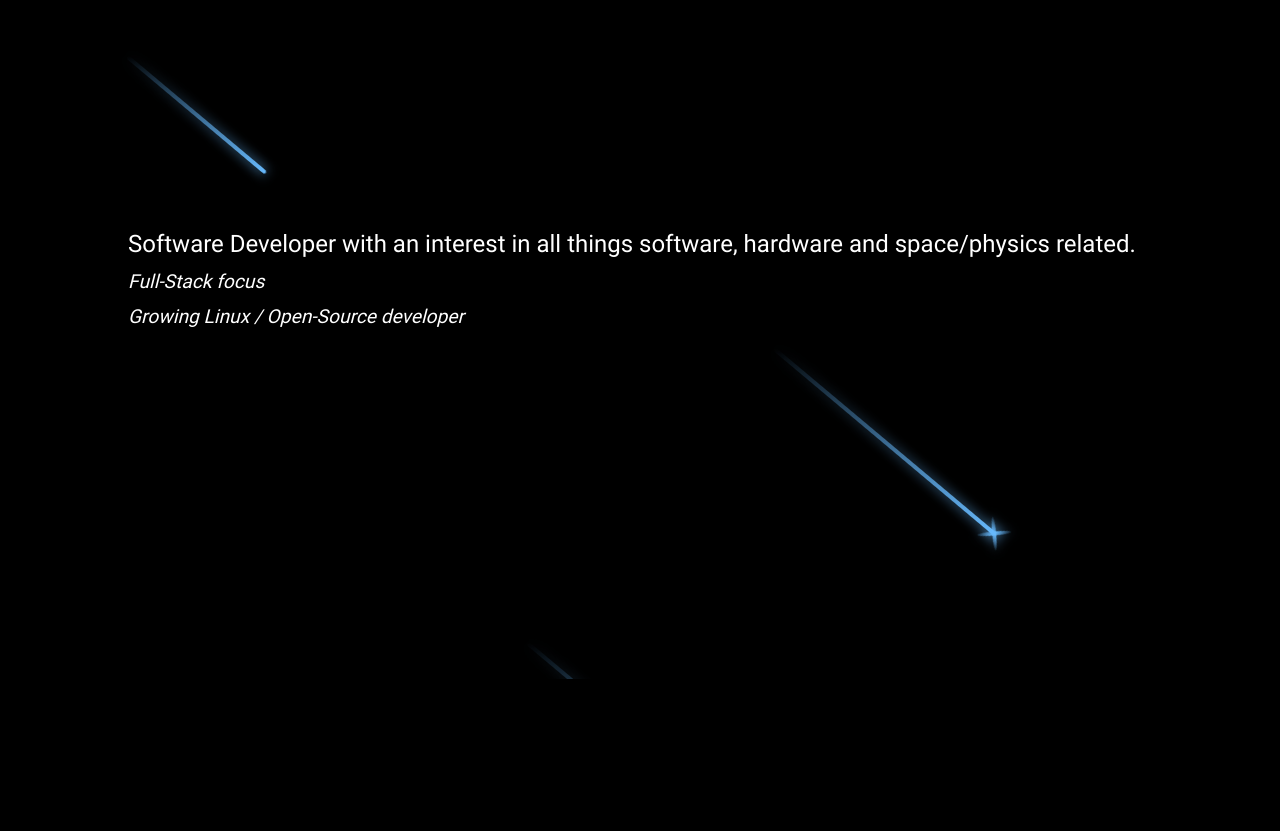
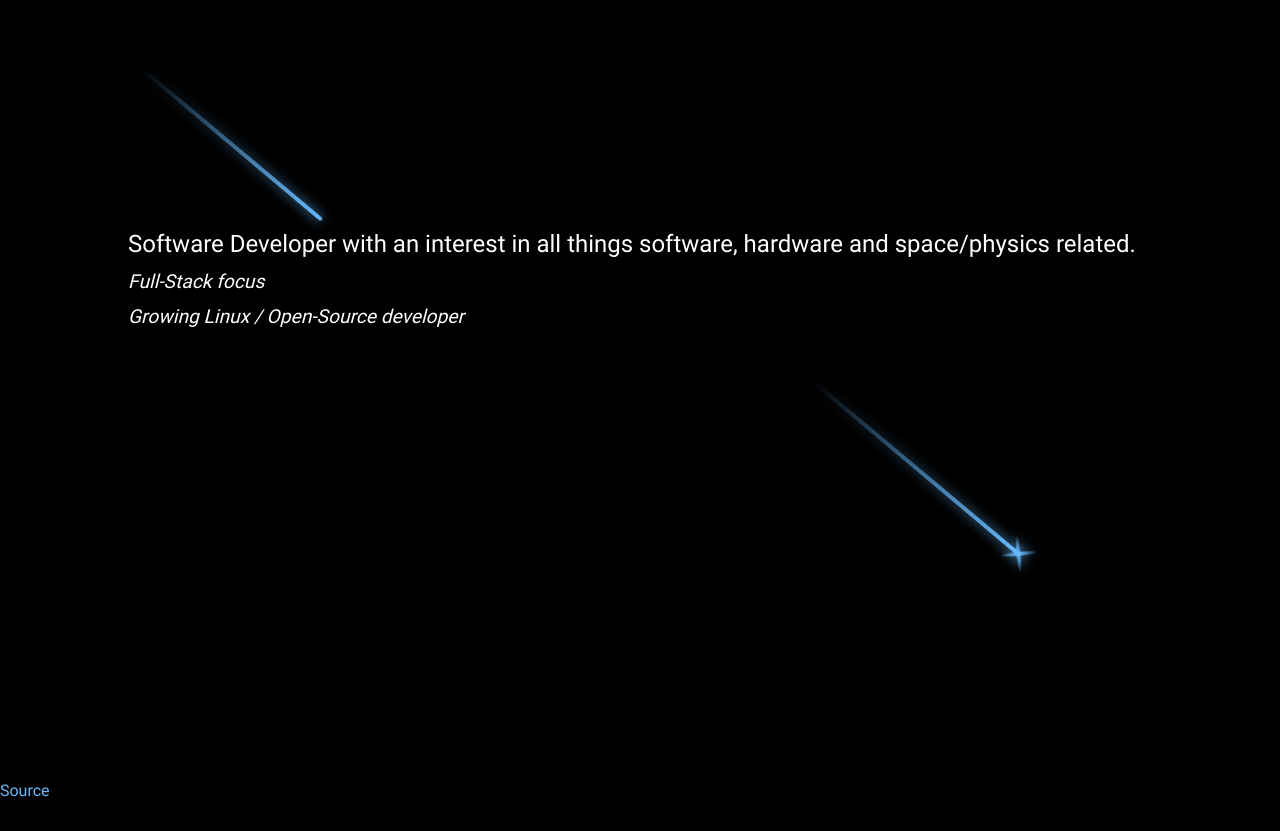
Before and after one commit to pziajski/personal-website, a React (Create React App) app: page / in a window 1280 px wide. Shown: the part 121-952 px from the top of the page. Built offline with nearby package versions, Linux system fonts and the light colour scheme.

Commit message:
included portfolio component

```diff
--- a/src/components/Home/Home.tsx
+++ b/src/components/Home/Home.tsx
@@ -1,6 +1,7 @@
 import "./Home.scss";
 import { StarFall } from '../../components/StarFall/StarFall';
 import { Github, Linkedin } from "react-bootstrap-icons";
+import { Portfolio } from "../Portfolio/Portfolio";
 
 export const Home = () => {
     return (
@@ -11,6 +12,7 @@
                 <h3 className="main-content__sub-title">Full-Stack focus</h3>
                 <h3 className="main-content__sub-title">Growing Linux / Open-Source developer</h3>
             </div>
+            <Portfolio />
             <div className="main-content__info">
                 <div className="main-content__info-container">
                     <h2 className="main-content__info-title">{"[ Project Showcase coming soon ... ]"}</h2>
```
